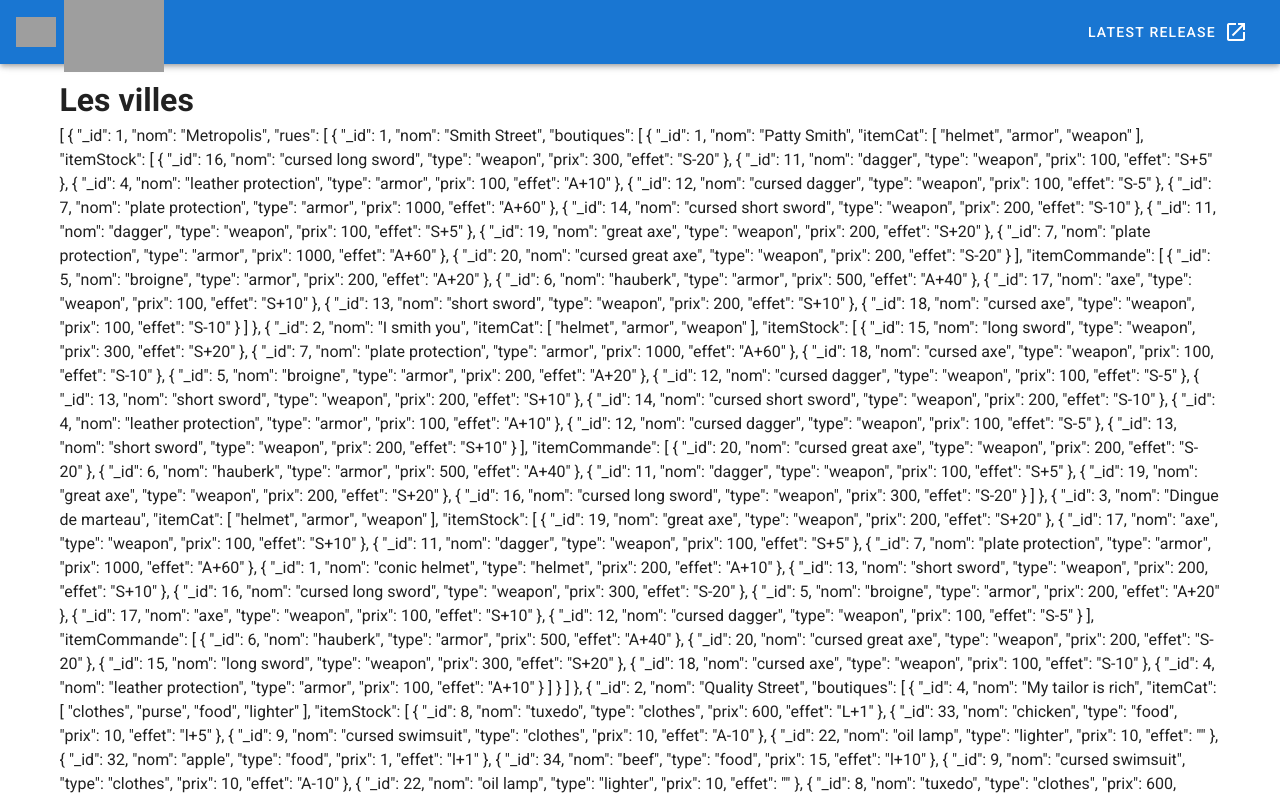
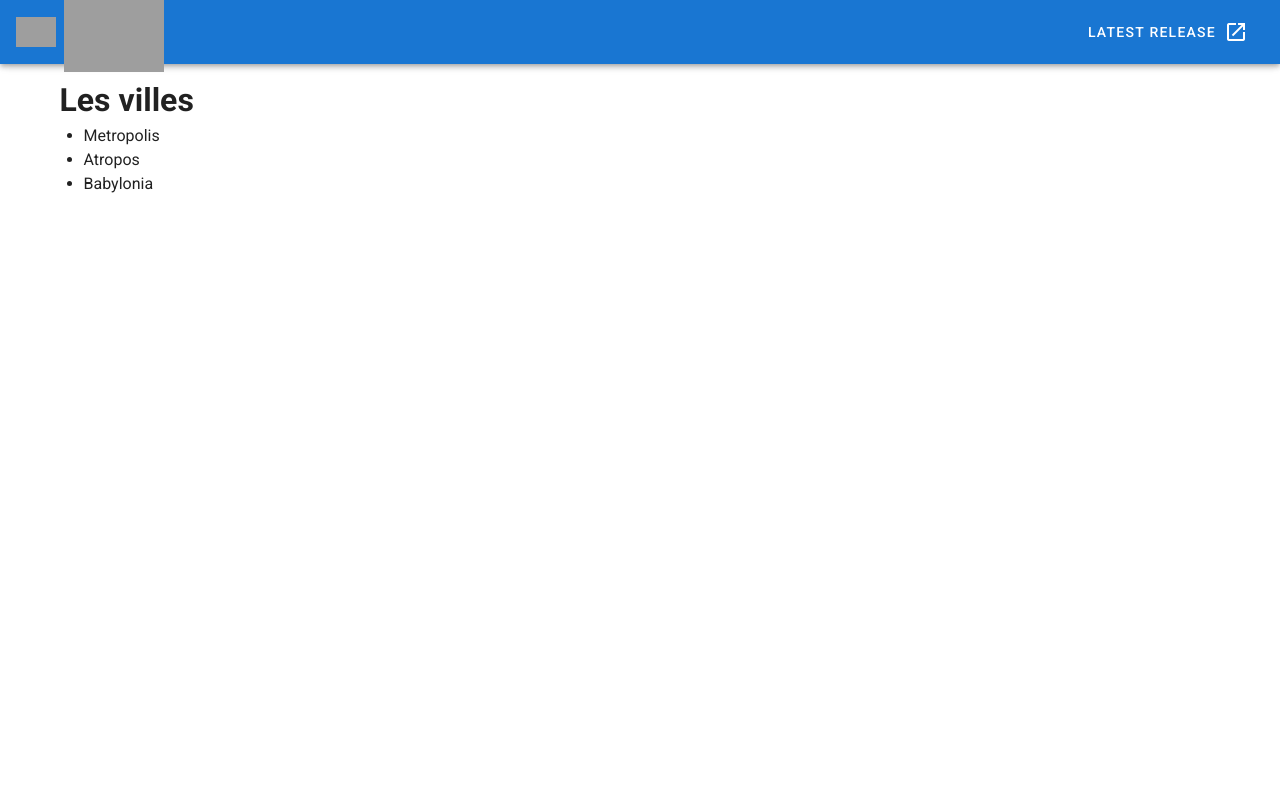
Before and after one commit to MaxencePaulin/rpg, a Vue app: page /towns in a window 1280 px wide. Shown: the top 798 px of the page. Built offline with nearby package versions, Linux system fonts and the light colour scheme; grey boxes are pictures that could not be loaded.

Commit message:
1 du tp2

```diff
--- a/src/views/PersosView.vue
+++ b/src/views/PersosView.vue
@@ -1,7 +1,9 @@
 <template>
   <v-container>
     <h1>Les personnages</h1>
-    {{ persos }}
+    <ul>
+      <li v-for="(perso, index) in persos" :key="index">{{ perso.nom }}</li>
+    </ul>
   </v-container>
 
 </template>
--- a/src/views/TownsView.vue
+++ b/src/views/TownsView.vue
@@ -1,7 +1,9 @@
 <template>
   <v-container>
     <h1>Les villes</h1>
-    {{ villes }}
+    <ul>
+      <li v-for="(ville, index) in villes" :key="index">{{ ville.nom }}</li>
+    </ul>
   </v-container>
 </template>
 
```
